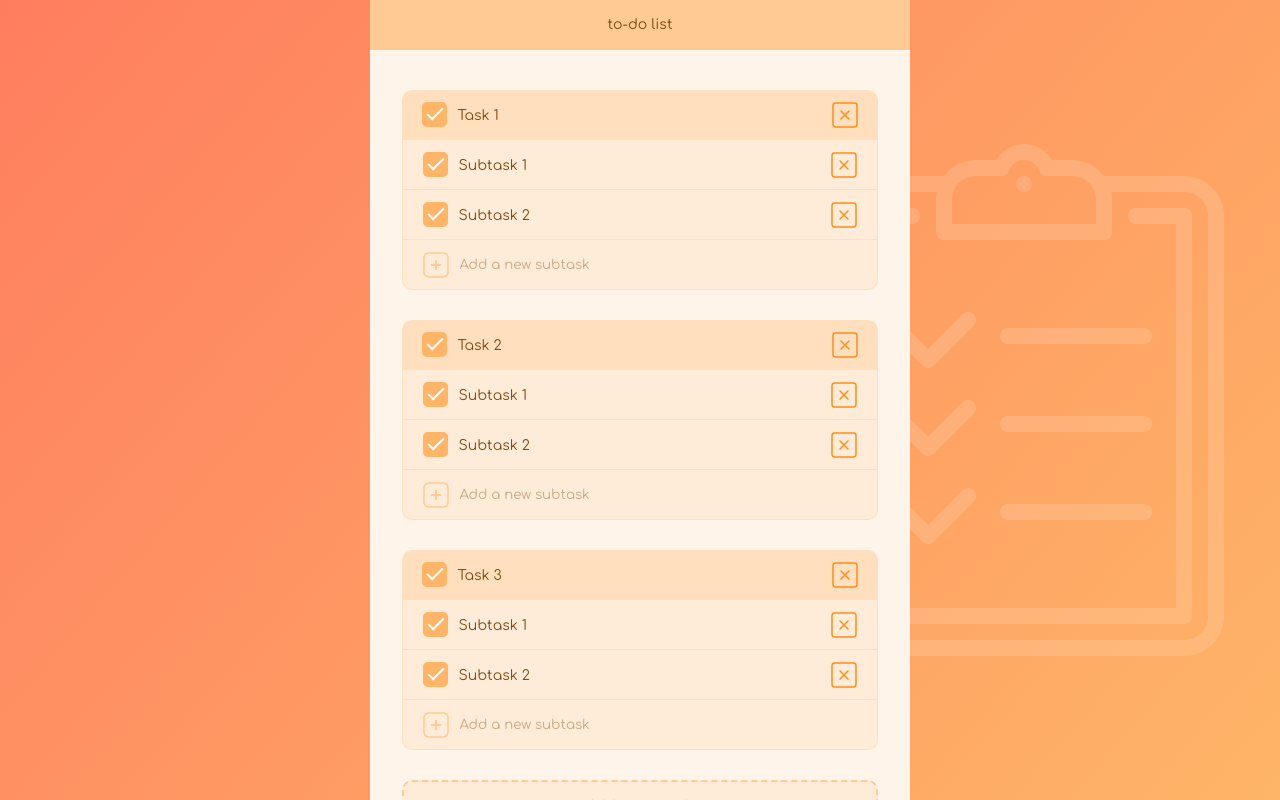
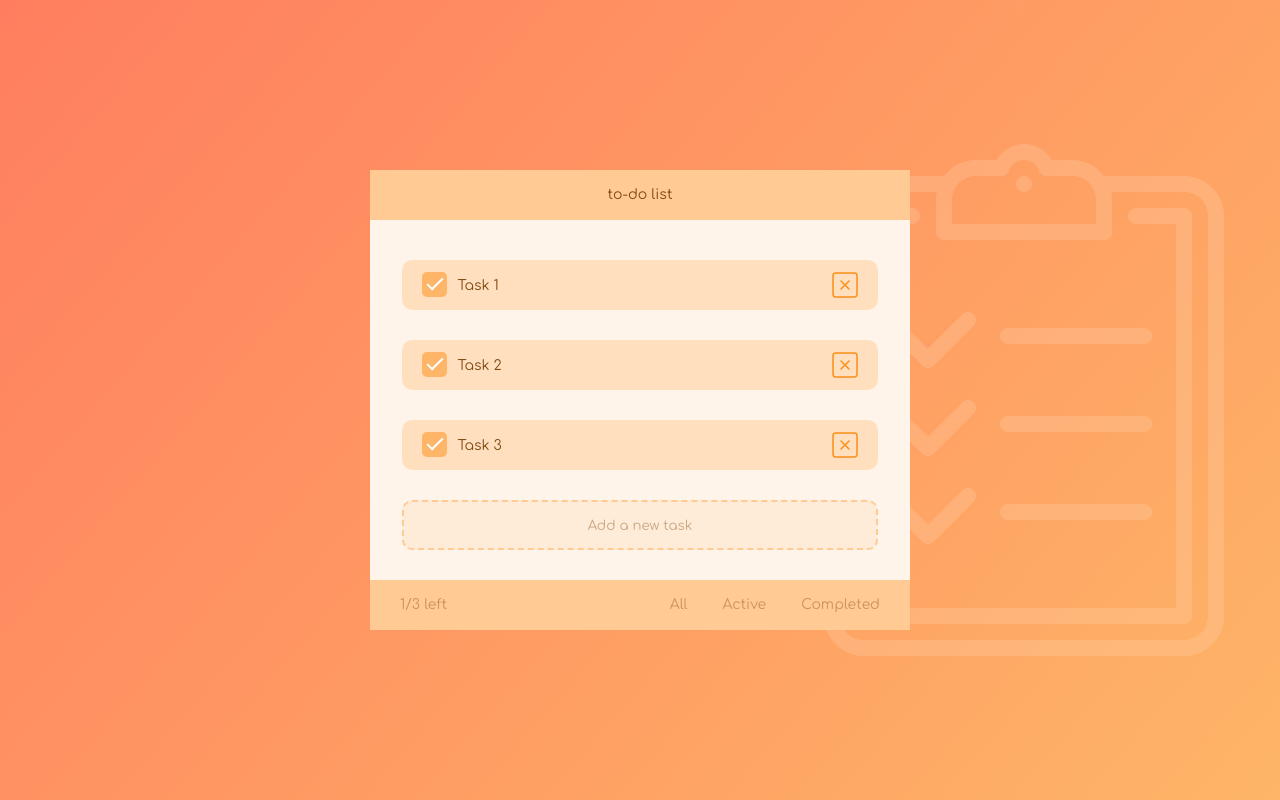
Before and after one commit to nstppbl/vue-project, a Vue app: page / in a window 1280 px wide. Built offline with nearby package versions, Linux system fonts and the light colour scheme.

Commit message:
remove subtasks

```diff
--- a/src/App.vue
+++ b/src/App.vue
@@ -7,7 +7,6 @@
 </template>
 
 <script>
-
 import Header from './components/Header.vue'
 import Content from './components/Content.vue'
 import Footer from './components/Footer.vue'
@@ -20,7 +19,6 @@ export default {
   }
 }
 </script>
-
 
 <style lang="scss">
 body {
--- a/src/components/AddSubtask.vue
+++ /dev/null
@@ -1,36 +0,0 @@
-<template>
-  <div :class="$style.addSubtask">
-      <img :class="$style.addButton" src="@/assets/icons/add-icon.png" alt="add-icon">
-    <input :class="$style.addSubtaskInput" type="text" name="subtask" placeholder="Add a new subtask">
-  </div>
-</template>
-
-<style  module lang="scss">
-.addSubtask {
-  display: flex;
-  justify-content: flex-start;
-  align-items: center;
-  width: $width-2;
-  height: 50px;
-  background-color: $base-color-pale;
-  color: $text-color-dark;
-  padding-left: 20px;
-  margin: 0px auto;
-  padding-right: 20px;
-  border-radius: 0 0 10px 10px;
-  border: 1px solid $base-color-light;
-  border-top: 0;
-}
-.addSubtaskInput {
-  width: 80%;
-  margin-left: 10px;
-  background-color: $base-color-pale;
-  color: $text-color-dark;
-}
-.addButton {
-  cursor: pointer;
-}
-.addSubtaskInput::placeholder {
-  color: $text-color-light;
-}
-</style>
--- a/src/components/Checkmark.vue
+++ /dev/null
@@ -1,3 +0,0 @@
-<template>
-  <span class="checkmarkRadio"></span>
-</template>
--- a/src/components/Subtask.vue
+++ /dev/null
@@ -1,70 +0,0 @@
-<template>
-  <div :class="[$style.todoSubtask, $style.todoSubtaskActive]">
-    <label class="checkboxContainer">
-      <span class="checkboxLabel">{{ subtask_data.title }}</span>
-      <input type="checkbox" checked="checked">
-      <span class="checkmark"></span>
-      <span class="checkmarkBorder"></span>
-    </label>
-      <img :class="[$style.closeButton, $style.todoTaskCloseButton]" src="@/assets/icons/close-icon.svg" alt="close-icon">
-  </div>
-</template>
-
-<script>
-export default {
-  props: {
-    subtask_data : {
-      default() {
-        return {}
-      }
-    }
-  }
-}
-</script>
-
-<style  module lang="scss">
-.todoSubtask {
-  display: flex;
-  justify-content: space-between;
-  align-items: center;
-  width: $width-2;
-  height: 50px;
-  background-color: $base-color-pale;
-  color: $text-color-dark;
-  margin: 0px auto;
-  padding-left: 20px;
-  padding-right: 20px;
-  border: 1px solid $base-color-light;
-  border-top: 0;
-  }
-.closeButton {
-  cursor: pointer;
-}
-.addSubtask {
-  display: flex;
-  justify-content: flex-start;
-  align-items: center;
-  width: $width-2;
-  height: 50px;
-  background-color: $base-color-pale;
-  color: $text-color-dark;
-  margin: 0px auto;
-  padding-left: 20px;
-  padding-right: 20px;
-  border-radius: 0 0 10px 10px;
-  border: 1px solid $base-color-light;
-  border-top: 0;
-}
-.addSubtaskInput {
-  width: 80%;
-  margin-left: 10px;
-  background-color: $base-color-pale;
-  color: $text-color-dark;
-}
-.addButton {
-  cursor: pointer;
-}
-.addSubtaskInput::placeholder {
-  color: $text-color-light;
-}
-</style>
--- a/src/components/SubtaskList.vue
+++ /dev/null
@@ -1,81 +0,0 @@
-<template>
-  <div :class="$style.subtask">
-    <Subtask v-for="subtask in subtasks" :key="subtask.id" :subtask_data="subtask" />
-    <AddSubtask />
-  </div>
-</template>
-
-<script>
-import Subtask from './Subtask.vue'
-import AddSubtask from './AddSubtask.vue'
-
-export default {
-  components: {
-    Subtask,
-    AddSubtask
-  },
-    data() {
-    return{
-      subtasks: [
-        {
-          id: 1,
-          title: 'Subtask 1',
-          isActive: true,
-        },
-        {
-          id: 2,
-          title: 'Subtask 2',
-          isActive: true,
-        },
-      ]
-    }
-  }
-}
-</script>
-
-<style  module lang="scss">
-.todoSubtask {
-  display: flex;
-  justify-content: space-between;
-  align-items: center;
-  width: $width-2;
-  height: 50px;
-  background-color: $base-color-pale;
-  color: $text-color-dark;
-  margin: 0px auto;
-  padding-left: 20px;
-  padding-right: 20px;
-  border: 1px solid $base-color-light;
-  border-top: 0;
-  }
-.closeButton {
-  cursor: pointer;
-}
-.addSubtask {
-  display: flex;
-  justify-content: flex-start;
-  align-items: center;
-  width: $width-2;
-  height: 50px;
-  background-color: $base-color-pale;
-  color: $text-color-dark;
-  margin: 0px auto;
-  padding-left: 20px;
-  padding-right: 20px;
-  border-radius: 0 0 10px 10px;
-  border: 1px solid $base-color-light;
-  border-top: 0;
-}
-.addSubtaskInput {
-  width: 80%;
-  margin-left: 10px;
-  background-color: $base-color-pale;
-  color: $text-color-dark;
-}
-.addButton {
-  cursor: pointer;
-}
-.addSubtaskInput::placeholder {
-  color: $text-color-light;
-}
-</style>
--- a/src/components/Task.vue
+++ b/src/components/Task.vue
@@ -9,16 +9,12 @@
       </label>
       <img :class="[$style.closeButton, $style.todoTaskCloseButton]" src="@/assets/icons/close-icon.svg" alt="close-icon">
     </div>
-    <SubtaskList />
   </div>
 </template>
 
 <script>
-import SubtaskList from './SubtaskList.vue'
-
 export default {
   components: {
-    SubtaskList,
   },
   props: {
     taskData: {
--- a/src/components/TaskList.vue
+++ b/src/components/TaskList.vue
@@ -17,17 +17,17 @@ export default {
         {
           id: 1,
           title: "Task 1",
-          isActive: true,
+          isActive: false,
         },
         {
           id: 2,
           title: "Task 2",
-          isActive: true,
+          isActive: false,
         },
         {
           id: 3,
           title: "Task 3",
-          isActive: true,
+          isActive: false,
         }
       ]
     }
--- a/src/components/TaskStatus.vue
+++ b/src/components/TaskStatus.vue
@@ -2,7 +2,7 @@
   <div :class="$style.taskStatus">
     <label :class="$style.statusContainer"> {{ taskStatusData.status }}
       <input type="radio" checked="checked" name="radio">
-        <span class="checkmarkRadio"></span>
+        <span class="checkmarkRadio checkmarkRadioActive"></span>
     </label>
   </div>
 </template>
@@ -24,6 +24,8 @@ export default {
 </script>
 
 <style  module lang="scss">
+@import "@/assets/styles/custom-radiobutton.scss";
+
 .taskStatus {
   display: flex;
   justify-content: center;
@@ -38,4 +40,6 @@ export default {
   }
 }
 
+
+
 </style>
--- a/vue.config.js
+++ b/vue.config.js
@@ -1,8 +1,6 @@
 module.exports = {
     css: {
         loaderOptions: {
-            modules: true,
-            localIdentName: 'MyApp__[local]--[hash:base64:5]',
             sass: {
                 prependData: `
                 @import "@/assets/styles/styles.scss";
```
